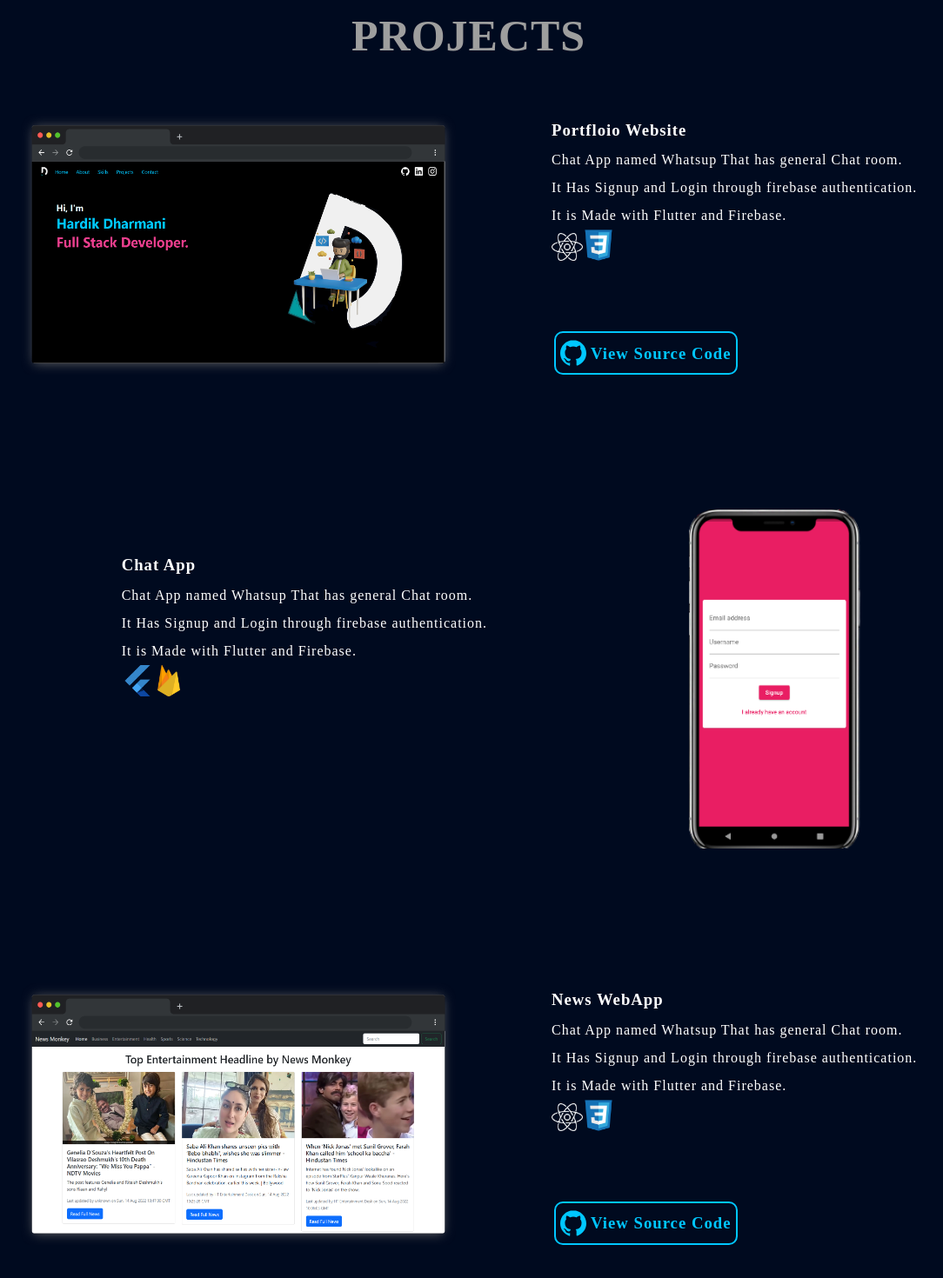
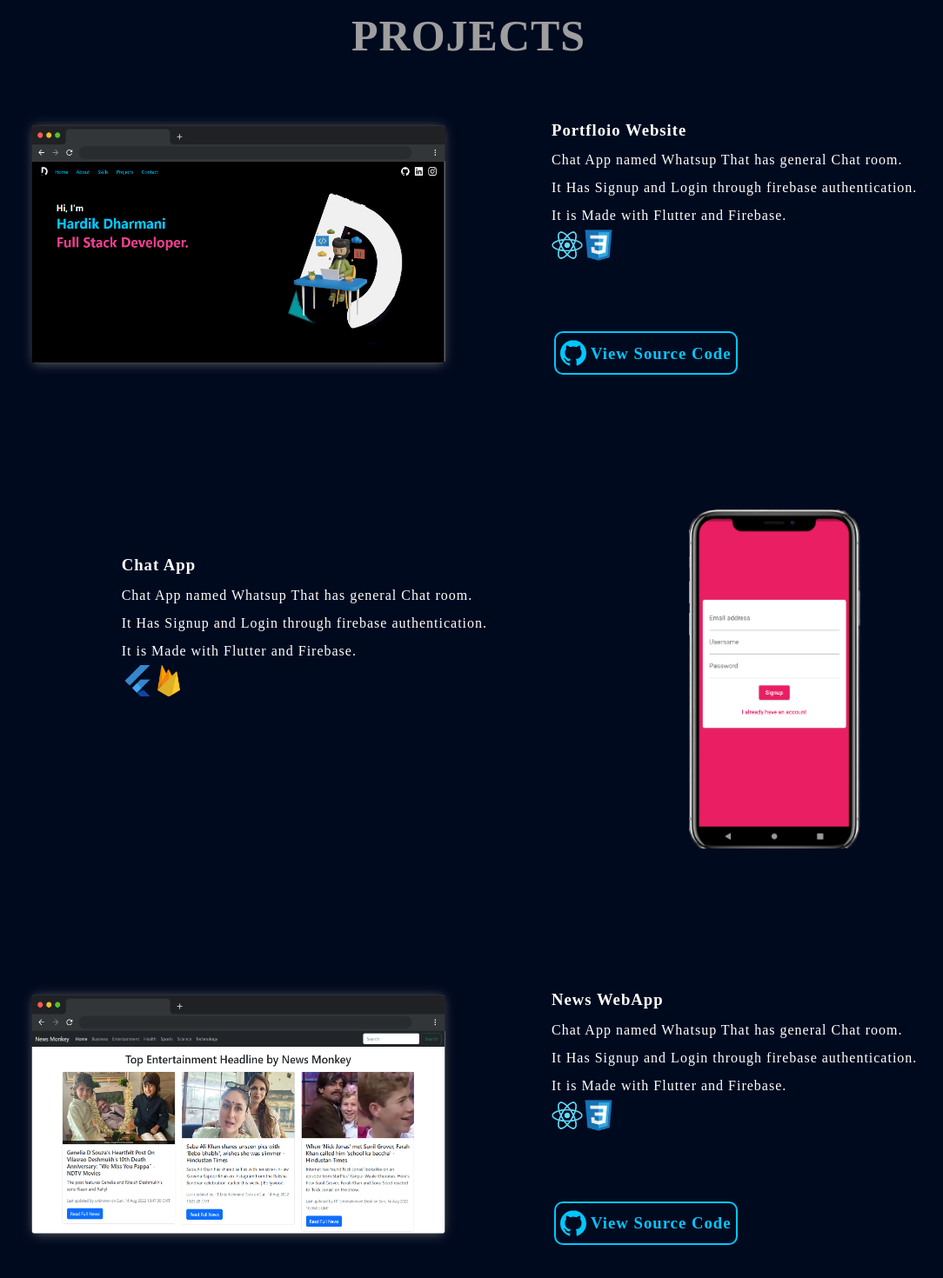
Before and after one commit to Ddharmani3/Portfolio, a React (Create React App) app: page / in a window 1280 px wide. Shown: the part 2433-3903 px from the top of the page at 87% size, without its empty margins (86-1170 px from the left). Built offline with nearby package versions, Linux system fonts and the light colour scheme; grey boxes are pictures that could not be loaded.

Commit message:
improved icons

```diff
--- a/src/components/project.css
+++ b/src/components/project.css
@@ -40,7 +40,7 @@
 	gap: 200px;
 }
 .projuicon{
-	gap: 10px;
+	gap: 15px;
 }
 
 .projimg{
--- a/src/components/project.js
+++ b/src/components/project.js
@@ -19,7 +19,7 @@ function project() {
         <br />
           It is Made with Flutter and Firebase. </p>
           <div className="projuicon">
-            <img src="Reactlogo.png" width={"36px"}  alt="f" />
+            <img src="react.png" width={"36px"}  alt="f" />
             <img src="css3.png" width={"36px"} alt="" />
           </div>
           <div > <a className="gitsourcep" target="_blank" rel="noreferrer" href="https://github.com/Ddharmani3/Portfolio"><Github color="rgb(0 199 255)"/> <h3>View Source Code</h3></a></div>
@@ -55,7 +55,7 @@ function project() {
         <br />
           It is Made with Flutter and Firebase. </p>
           <div className="projuicon">
-            <img src="Reactlogo.png" width={"36px"} alt="" />
+            <img src="react.png" width={"36px"} alt="" />
             <img src="css3.png" width={"36px"} alt="" />
           </div>
           <div > <a className="gitsourcep" target="_blank" rel="noreferrer" href="https://github.com/Ddharmani3/News-Monkey"><Github color="rgb(0 199 255)"/> <h3>View Source Code</h3></a></div>
```
Also changed, not shown: public/react.png (added).
